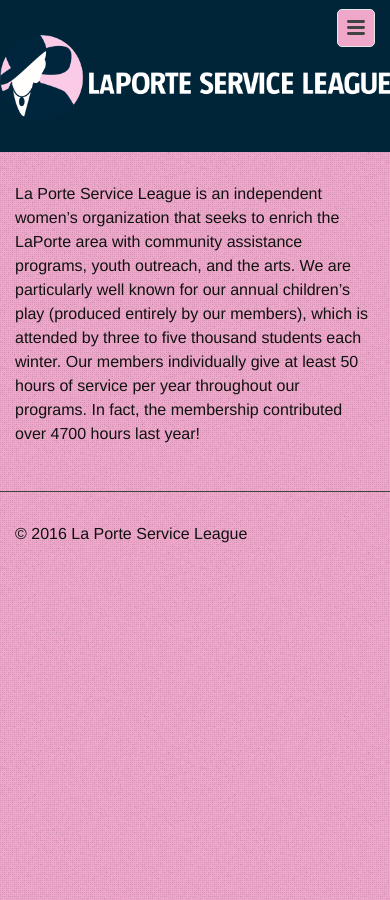
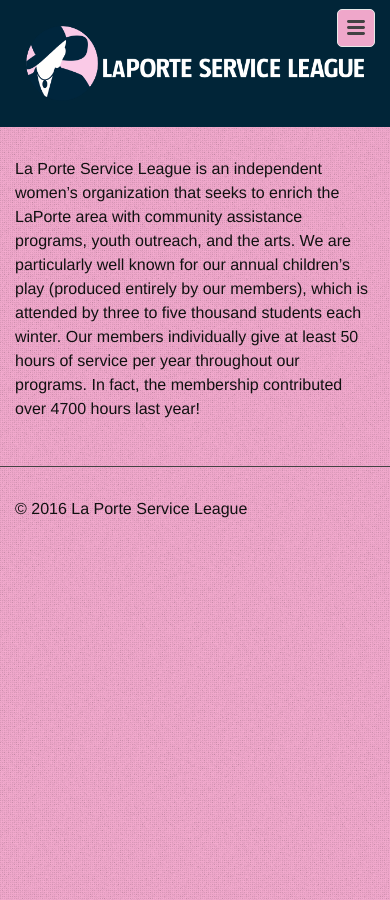
Before and after one commit to LaPorteServiceLeague/laporteserviceleague.github.io, a Jekyll site: the page built from index.html, in a window 390 px wide. Built offline with Jekyll 4.4.1, drawn with Linux system fonts in a browser that asks for light colours.

Commit message:
logo responsive

```diff
--- a/_includes/header.html
+++ b/_includes/header.html
@@ -1,7 +1,9 @@
 <header class="site-header">
 
-    <div class="site-title">
-      <a class="logo" href="{{ site.baseurl }}/"><img src="/images/lpsl_logo.png" alt="{{ site.title }}" /></a>
+    <div class="logo">
+      <div class="logo_inner">
+        <a href="{{ site.baseurl }}/"><img src="/images/lpsl_logo.png" alt="{{ site.title }}" /></a>
+      </div>
     </div>
 
     <nav class="site-nav">
--- a/css/main.css
+++ b/css/main.css
@@ -311,7 +311,6 @@
   line-height: 100px;
   letter-spacing: -1px;
   margin-bottom: 0;
-  padding: 26px 0;
   /* float: left; */
   display: block;
   width: 100%;
@@ -322,7 +321,21 @@
   .site-title .logo {
     display: block;
     margin: 0 auto;
-    max-width: 600px; }
+    padding: 26px;
+    width: 100%;
+    background: #ff4500; }
+    .site-title .logo img {
+      max-width: 600px;
+      height: auto; }
+
+.logo {
+  display: block;
+  width: 100%;
+  background: #012538; }
+  .logo .logo_inner {
+    max-width: 600px;
+    margin: 0 auto;
+    padding: 26px; }
 
 .site-nav {
   display: block;
--- a/gulpfile.js
+++ b/gulpfile.js
@@ -54,6 +54,7 @@
         }))
         .pipe(prefix(['last 15 versions', '> 1%', 'ie 8', 'ie 7'], { cascade: true }))
         .pipe(gulp.dest('css/'))
+        .pipe(gulp.dest('_site/css/'))
         .pipe(browserSync.reload({stream:true}))
 });
 
```
Also changed, not shown: _scss/_layouts/_header.scss (+20 -2 lines).
